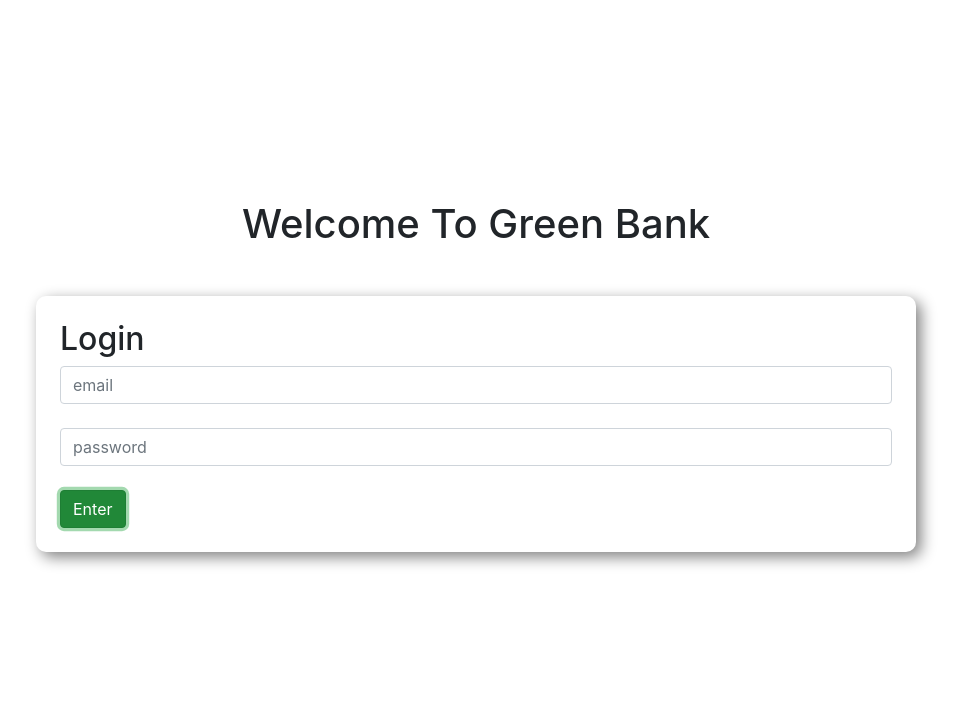
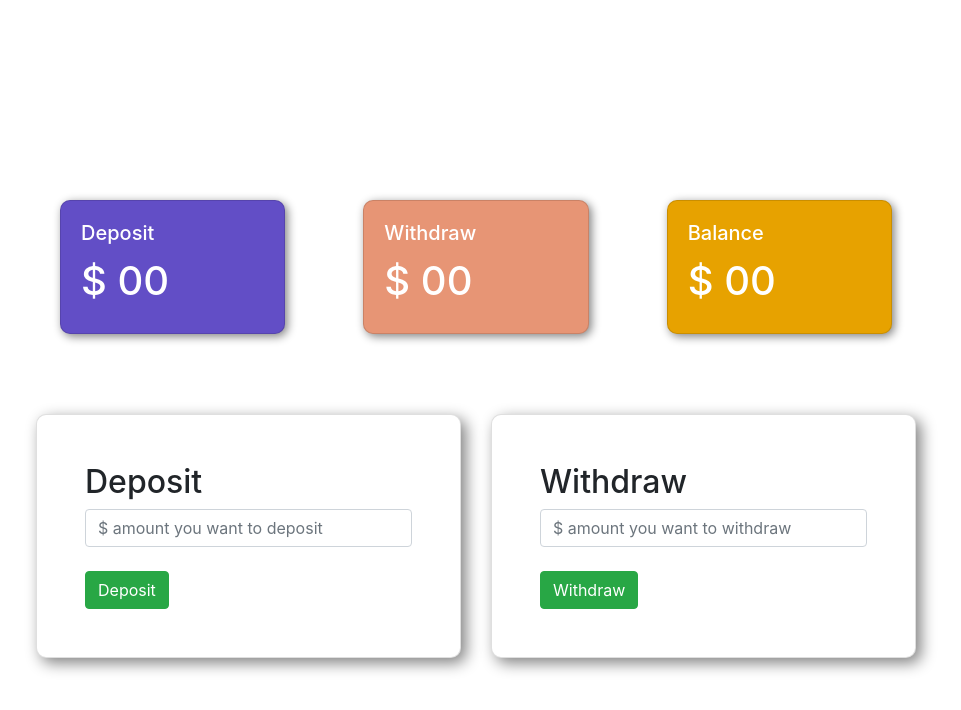
Before and after one commit to alimransahin/green-bank, a plain HTML site: page index.html in a window 1280 px wide. Both pictures are taken after a click on the button "Enter". Shown: the whole page, without its empty margins (164-1125 px from the left). Drawn offline with nearby package versions, Linux system fonts and the light colour scheme.

Commit message:
balance update

```diff
--- a/index.html
+++ b/index.html
@@ -18,11 +18,99 @@
             <button id="login" class="btn btn-success">Enter</button>
         </div>
     </div>
+    <div id="trans-area">
+          <div class="disply row row-cols-1 row-cols-md-3 g-4">
+            <div class="col">
+              <div class="card card-1">
+                <div class="card-body">
+                  <h5 class="card-title">Deposit</h5>
+                  <h1>$ <span id="currentDeposit">00</span></h1>
+                </div>
+              </div>
+            </div>
+            <div class="col">
+              <div class="card card-2">
+                <div class="card-body">
+                  <h5 class="card-title">Withdraw</h5>
+                  <h1>$ <span id="currentWithdraw">00</span></h1>
+                </div>
+              </div>
+            </div>
+            <div class="col">
+              <div class="card card-3">
+                <div class="card-body">
+                    <h5 class="card-title">Balance</h5>
+                    <h1>$ <span id="currentBalance">00</span></h1>
+                </div>
+              </div>
+            </div>
+          </div>
+          <div class="row row-cols-1 row-cols-md-2 g-2">
+            <div class="col">
+              <div class="card submit-area">
+                <div class="card-body p-5">
+                  <h2>Deposit</h2>
+                    <input type="text" id="depositAmount" class="form-control" placeholder="$ amount you want to deposit"><br>
+                    <button id="deposit" class="btn btn-success">Deposit</button>
+                </div>
+              </div>
+            </div>
+            <div class="col">
+              <div class="card submit-area">
+                <div class="card-body p-5">
+                    <h2>Withdraw</h2>
+                    <input type="text" id="withdrawAmount" class="form-control" placeholder="$ amount you want to withdraw"><br>
+                    <button id="withdraw" class="btn btn-success">Withdraw</button>
+                </div>
+              </div>
+            </div>
+          </div>
 </body>
 <script>
+    //login
     const loginBtn=document.getElementById("login");
     loginBtn.addEventListener("click", function(){
-        alert("hi! Green Bank")
+        const loginArea=document.getElementById("login-area");
+        loginArea.style.display="none";
+        const transArea=document.getElementById("trans-area");
+        transArea.style.display="block";
     })
+
+    //deposit
+
+    const depositBtn=document.getElementById("deposit");
+    depositBtn.addEventListener("click", function(){
+
+    const depositAmount=document.getElementById("depositAmount").value;
+    const depositNum= parseFloat(depositAmount);
+
+    updateAmount("currentDeposit",depositNum);
+    updateAmount("currentBalance",depositNum);
+
+    document.getElementById("depositAmount").value="";
+
+    })
+
+    //withdraw
+
+    const withdrawBtn=document.getElementById("withdraw");
+    withdrawBtn.addEventListener("click", function(){
+
+    const withdrawAmount=document.getElementById("withdrawAmount").value;
+    const withdrawNum= parseFloat(withdrawAmount);
+
+    updateAmount("currentWithdraw",withdrawNum);
+    updateAmount("currentBalance",-1*withdrawNum);
+    document.getElementById("withdrawAmount").value="";
+
+    })
+
+    function updateAmount(id,depositNum){
+    const current=document.getElementById(id).innerText;
+    const currentNum= parseFloat(current);
+    const totalAmount=currentNum+depositNum;
+    document.getElementById(id).innerText=totalAmount;
+    }
+
 </script>
 </html>
--- a/style.css
+++ b/style.css
@@ -1,7 +1,29 @@
 body{
     padding: 200PX;
+}
+#login-area{
+
 }
 .submit-area{
     box-shadow: 5px 5px 15px gray;
     border-radius: 10px;
 }
+#trans-area{
+    display: none;
+}
+.disply .card{
+    color: #fff;
+    margin:0 1.5rem 5rem 1.5rem;
+    box-shadow: 2.5px 2.5px 10px gray;
+    border-radius: 10px;
+}
+.card-1{
+    background:#624EC6;
+}
+.card-2{
+    background:#E79575;
+}
+.card-3
+{
+    background:#E7A200;
+}
```
